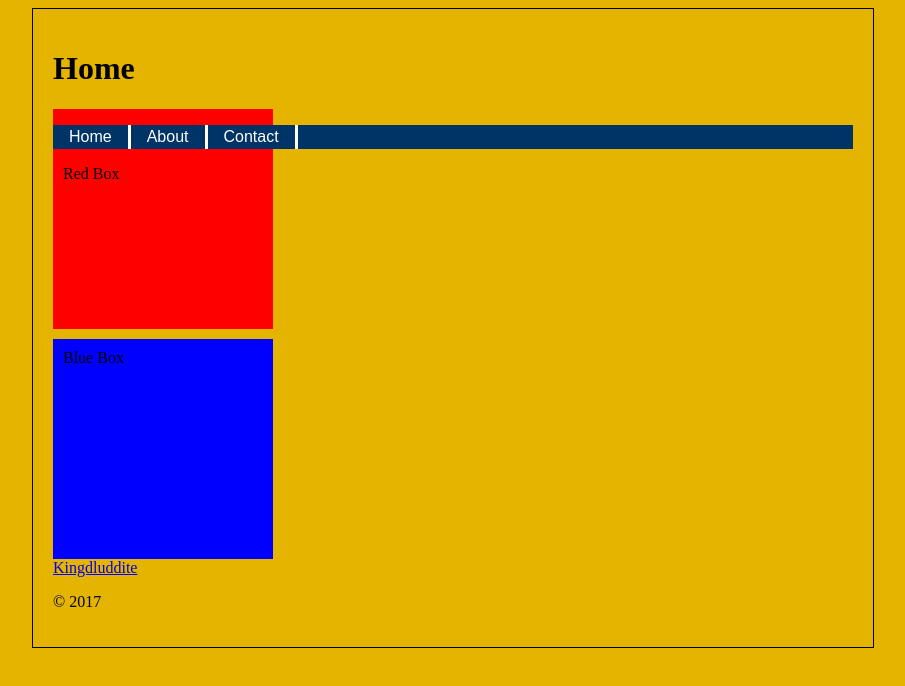
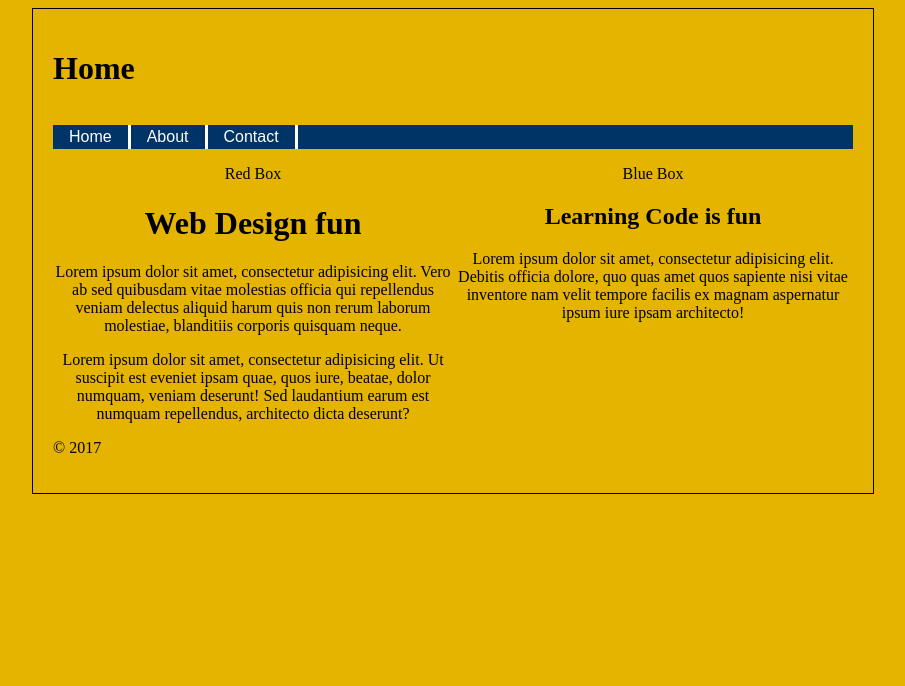
Before and after one commit to Dapelayo/wed-design-fundamentals, a plain HTML site: page index.html in a window 1280 px wide. Shown: the whole page, without its empty margins (187-1092 px from the left). Drawn offline with Linux system fonts and the light colour scheme.

Commit message:
paragraph alignment

```diff
--- a/css/style.css
+++ b/css/style.css
@@ -39,16 +39,24 @@
                         }
 
                         .red-box {
-                            width: 200px;
-                            height: 200px;
-                            background-color: red;
-                            padding: 10px 10px 10px 10px;
+                            width: 50%;
+                            /*height: 200px;*/
+                            /*background-color: red;*/
+                            /*padding: 10px;*/
+                            text-align: center;
+                            float: left;
                         }
 
                         .blue-box {
-                            width: 200px;
-                            height: 200px;
-                            background-color: blue;
-                            padding: 10px 10px 10px 10px;
-                            margin: 10px 0 0 0;
+                            width: 50%;
+                            /*height: 200px;*/
+                            /*background-color: blue;*/
+                            /*padding: 10px;*/
+                            margin: 0 0 0 0;
+                            text-align: center;
+                            float: right;
                         }
+
+                        footer{
+                          clear: both;
+                        }
--- a/index.html
+++ b/index.html
@@ -19,9 +19,24 @@
             </ul>
         </nav>
         <div class="main-contact">
-            <div class="red-box">Red Box</div>
-            <div class="blue-box">Blue Box</div>
-            <a href="http://kingluddite.com" target="_blank">Kingdluddite</a>
+            <div class="red-box">Red Box
+            <h1>Web Design fun</h1>
+            <p>
+              Lorem ipsum dolor sit amet, consectetur adipisicing elit. Vero ab sed quibusdam vitae molestias officia qui repellendus veniam delectus aliquid harum quis non rerum laborum molestiae, blanditiis corporis quisquam neque.
+            </p>
+
+            <p>
+              Lorem ipsum dolor sit amet, consectetur adipisicing elit. Ut suscipit est eveniet ipsam quae, quos iure, beatae, dolor numquam, veniam deserunt! Sed laudantium earum est numquam repellendus, architecto dicta deserunt?
+            </p>
+          </div>
+            <div class="blue-box">Blue Box
+            <h2>Learning Code is fun</h2>
+            <p>
+              Lorem ipsum dolor sit amet, consectetur adipisicing elit. Debitis officia dolore, quo quas amet quos sapiente nisi vitae inventore nam velit tempore facilis ex magnam aspernatur ipsum iure ipsam architecto!
+            </p>
+          </div>
+
+            <!-- <a href="http://kingluddite.com" target="_blank">Kingdluddite</a> -->
         </div>
         <!-- End .main-content -->
         <footer>
```
